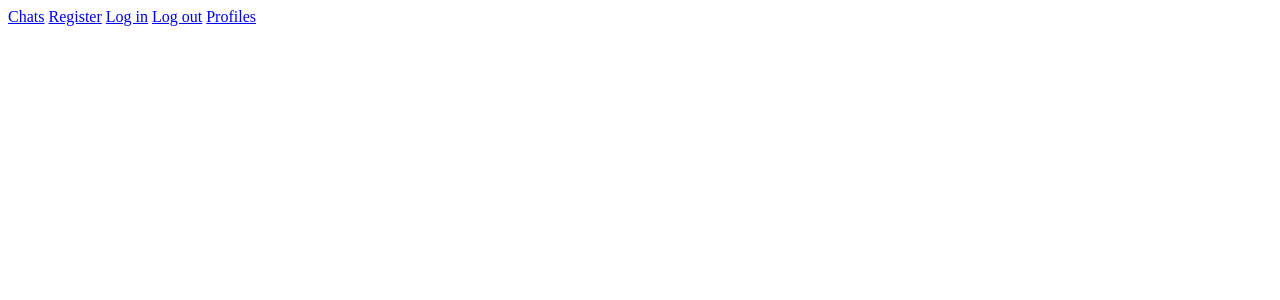
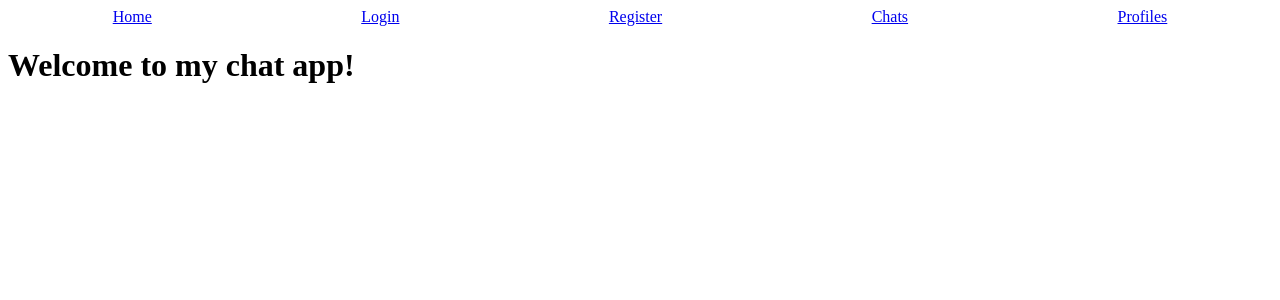
Before and after one commit to Stefan-Comandant/chat-app, a SvelteKit app in the folder frontend/: page / in a window 1280 px wide. Shown: the top 300 px of the page. Built offline with nearby package versions, Linux system fonts and the light colour scheme.

Commit message:
Added components dir and a navbar component

```diff
--- /dev/null
+++ b/frontend/src/lib/components/Navbar.svelte
@@ -0,0 +1,14 @@
+<nav>
+	<a href="/">Home</a>
+	<a href="/login">Login</a>
+	<a href="/register">Register</a>
+	<a href="/chats">Chats</a>
+	<a href="/profiles">Profiles</a>
+</nav>
+
+<style>
+	nav {
+		display: flex;
+		justify-content: space-around;
+	}
+</style>
--- a/frontend/src/routes/+layout.svelte
+++ b/frontend/src/routes/+layout.svelte
@@ -1 +1,9 @@
-<slot />
+<script lang="ts">
+	import Navbar from "$lib/components/Navbar.svelte"
+</script>
+
+<Navbar />
+
+<main>
+	<slot />
+</main>
--- a/frontend/src/routes/+page.svelte
+++ b/frontend/src/routes/+page.svelte
@@ -1,5 +1 @@
-<a href="/chats">Chats</a>
-<a href="/register">Register</a>
-<a href="/login">Log in</a>
-<a href="/logout">Log out</a>
-<a href="/profiles">Profiles</a>
+<h1>Welcome to my chat app!</h1>
--- a/frontend/src/routes/chats/+page.svelte
+++ b/frontend/src/routes/chats/+page.svelte
@@ -29,8 +29,6 @@
 		} else {
 			info.members = info.members.filter(member => member != id)
 		}
-
-		console.log(info.members)
 	}
 
 	function AddAdmin(event: any, id: number) {
@@ -42,9 +40,6 @@
 		} else {
 			info.admins = info.admins.filter(admin => admin != id)
 		}
-
-
-		console.log(info.admins)
 	}
 
 </script>
--- a/frontend/src/routes/profiles/[id]/+page.svelte
+++ b/frontend/src/routes/profiles/[id]/+page.svelte
@@ -5,7 +5,6 @@
 
 	let profile : User = {}
 	const id: string = $page.params.id
-	console.log(id)
 
 	async function GetProfileByID() {
 		const data = await fetch(`http://localhost:7000/users/${id}`, {
```
